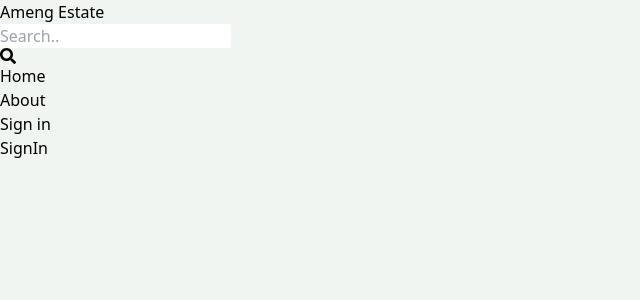
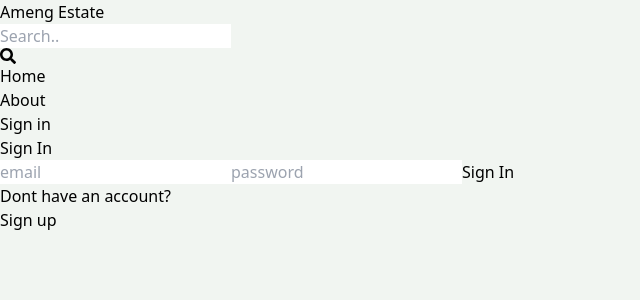
Before and after one commit to pasyet/mern_estate, a React (Vite) app in the folder mern-estate/client/: page /sign-in in a window 1280 px wide. Shown: the top 300 px of the page, without its empty margins (0-640 px from the left). Built offline with nearby package versions, Linux system fonts and the light colour scheme.

Commit message:
complete sign in page functionality

```diff
--- a/mern-estate/client/src/pages/SignIn.jsx
+++ b/mern-estate/client/src/pages/SignIn.jsx
@@ -1,9 +1,63 @@
-import React from 'react'
+import { Link, useNavigate } from 'react-router-dom';
+import { useState } from 'react';
 
 export default function SignIn() {
+    const [formData, setFormData] = useState({});
+    const [error, setError] = useState(null);
+    const [loading, setLoading] = useState(false);
+    const navigate = useNavigate();
+    const handleChange = (e) => {
+        setFormData({
+            ...formData,
+            [e.target.id]: e.target.value,
+            });
+    };
+
+    const handleSubmit = async (e) => {
+        e.preventDefault();
+        try {
+            setLoading(true);
+            const res = await fetch('api/auth/signin', {
+                method: 'POST',
+                headers: {
+                    'Content-Type': 'application/json',
+                },
+                body: JSON.stringify(formData),
+            });
+            const data = await res.json();
+            if (data.success === false) {
+                setError(data.message);
+                setLoading(false);
+                return;
+            }
+            setLoading(false);
+            setError(null);
+            navigate('/');
+        } catch (error) {
+            setLoading(false);
+            setError(error.message);
+        }
+    };
+
     return (
-        <div>
-            <h1>SignIn</h1>
+        <div className='p-3 max-w-lg mx-auto'>
+            <h1 className='text-3xl text-center font-semibold my-7'>Sign In</h1>
+            <form onSubmit= {handleSubmit} className='flex flex-col gap-4'>
+                <input type="email" placeholder="email"
+                className='border p-3 rounded-lg' id='email' onChange={handleChange} />
+                <input type="password" placeholder="password"
+                className='border p-3 rounded-lg' id='password'onChange={handleChange} />
+                <button disabled= {loading} className='bg-slate-700 text-white p-3
+                rounded-lg uppercase hover:opacity-95 disabled:opacity-80'>
+                    {loading ? 'Loading...' : 'Sign In'}</button>
+            </form>
+            <div className='flex gap-2 mt-5'>
+                <p>Dont have an account?</p>
+                <Link to='/sign-up'>
+                    <span className='text-blue-700'>Sign up</span>
+                </Link>
+            </div>
+            {error && <p className='text-red-500 mt-5'>{error}</p>}
         </div>
     )
 }
--- a/mern-estate/client/src/pages/SignUp.jsx
+++ b/mern-estate/client/src/pages/SignUp.jsx
@@ -56,7 +56,7 @@
             <div className='flex gap-2 mt-5'>
                 <p>Have an account?</p>
                 <Link to='/sign-in'>
-                    <span className='text-blue-700'>Sign In</span>
+                    <span className='text-blue-700'>Sign in</span>
                 </Link>
             </div>
             {error && <p className='text-red-500 mt-5'>{error}</p>}
```
